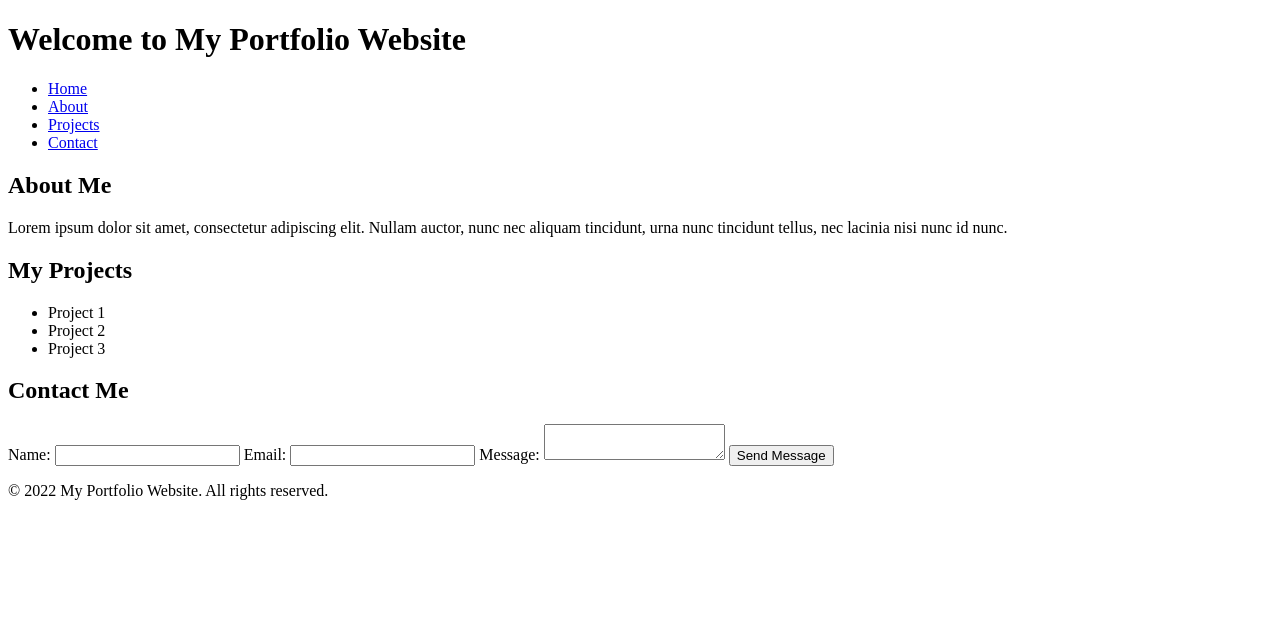
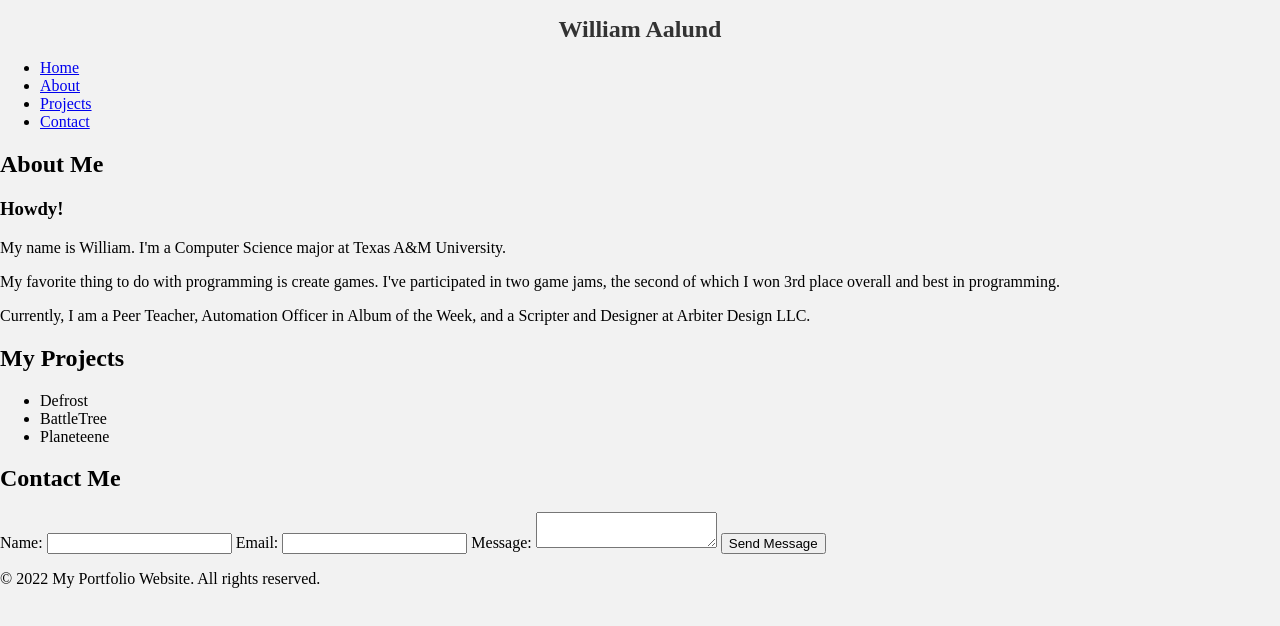
Before and after one commit to WilliamAalund/WilliamAalund.github.io, a plain HTML site: page index.html in a window 1280 px wide. Drawn offline with Linux system fonts and the light colour scheme.

Commit message:
Updated site structure

```diff
--- a/index.html
+++ b/index.html
@@ -3,11 +3,12 @@
 <head>
     <meta charset="UTF-8">
     <meta name="viewport" content="width=device-width, initial-scale=1.0">
-    <title>My Portfolio Website</title>
+    <title>William Aalund - Portfolio</title>
+    <link rel="stylesheet" href="styles.css">
 </head>
 <body>
     <header>
-        <h1>Welcome to My Portfolio Website</h1>
+        <h1>William Aalund</h1>
     </header>
 
     <nav>
@@ -22,15 +23,18 @@
     <main>
         <section>
             <h2>About Me</h2>
-            <p>Lorem ipsum dolor sit amet, consectetur adipiscing elit. Nullam auctor, nunc nec aliquam tincidunt, urna nunc tincidunt tellus, nec lacinia nisi nunc id nunc.</p>
+            <h3>Howdy!</h3>
+            <p>My name is William. I'm a Computer Science major at Texas A&M University.</p>
+            <p>My favorite thing to do with programming is create games. I've participated in two game jams, the second of which I won 3rd place overall and best in programming.</p>
+            <p>Currently, I am a Peer Teacher, Automation Officer in Album of the Week, and a Scripter and Designer at Arbiter Design LLC.</p>
         </section>
 
         <section>
             <h2>My Projects</h2>
             <ul>
-                <li>Project 1</li>
-                <li>Project 2</li>
-                <li>Project 3</li>
+                <li>Defrost</li>
+                <li>BattleTree</li>
+                <li>Planeteene</li>
             </ul>
         </section>
 
--- /dev/null
+++ b/styles.css
@@ -0,0 +1,40 @@
+/* Reset default styles */
+body {
+    margin: 0;
+    padding: 0;
+}
+
+/* Set a background color */
+body {
+    background-color: #f2f2f2;
+}
+
+/* Center the content */
+.container {
+    display: flex;
+    justify-content: center;
+    align-items: center;
+    height: 100vh;
+}
+
+/* Style a heading */
+h1 {
+    color: #333;
+    font-size: 24px;
+    text-align: center;
+}
+
+/* Style a button */
+.button {
+    padding: 10px 20px;
+    background-color: #007bff;
+    color: #fff;
+    border: none;
+    border-radius: 4px;
+    cursor: pointer;
+}
+
+/* Add hover effect to the button */
+.button:hover {
+    background-color: #0056b3;
+}
```
Also changed, not shown: scripts/submitbutton.js (added).
